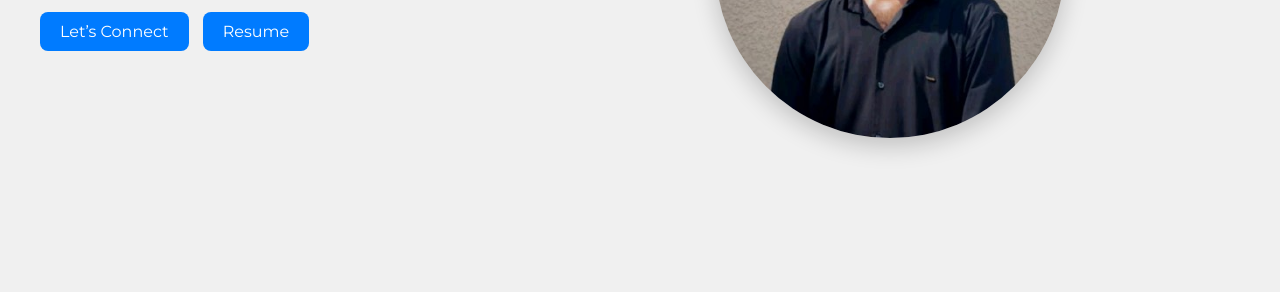
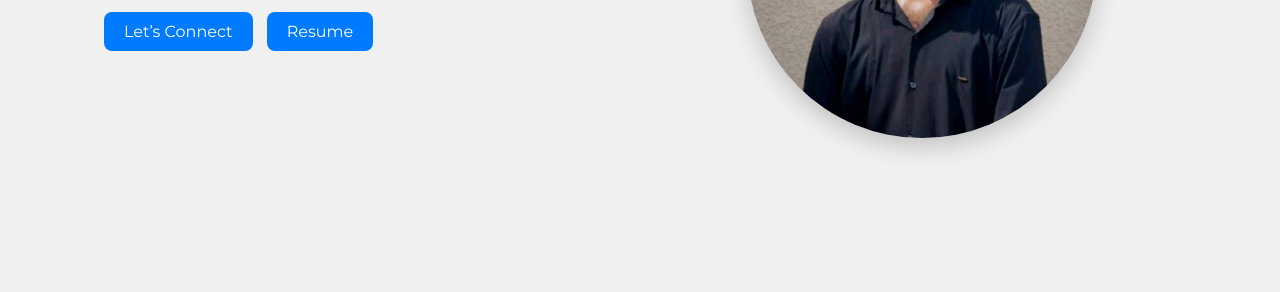
Before and after one commit to N-ADITHYA/MyPortfolio, a plain HTML site: page frontend/index.html in a window 1280 px wide. Shown: the part 358-650 px from the top of the page. Drawn offline with Linux system fonts and the light colour scheme.

Commit message:
Changed Content on index.html

```diff
--- a/frontend/style.css
+++ b/frontend/style.css
@@ -204,6 +204,7 @@ section {
   padding: 80px 40px;
 }
 .hero {
+  margin-left: 5%;
   display: flex;
   align-items: center;
   justify-content: space-between;
@@ -233,6 +234,8 @@ section {
   flex: 1;
   display: flex;
   justify-content: center;
+  /*margin-left: 30%;*/
+  /*justify-content: right;*/
 }
 .hero-img img {
   width: 350px;
```
